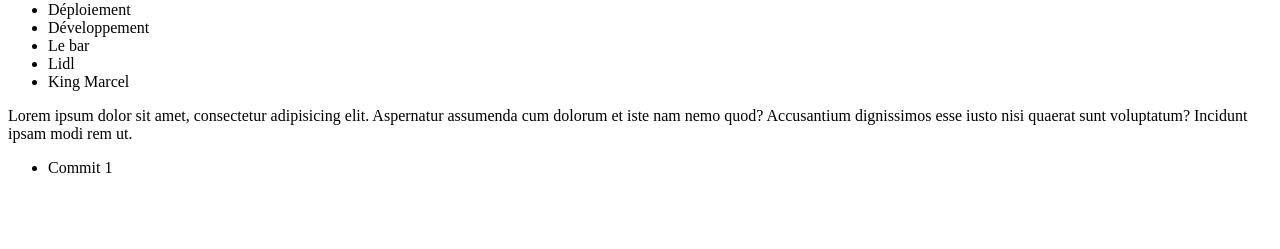
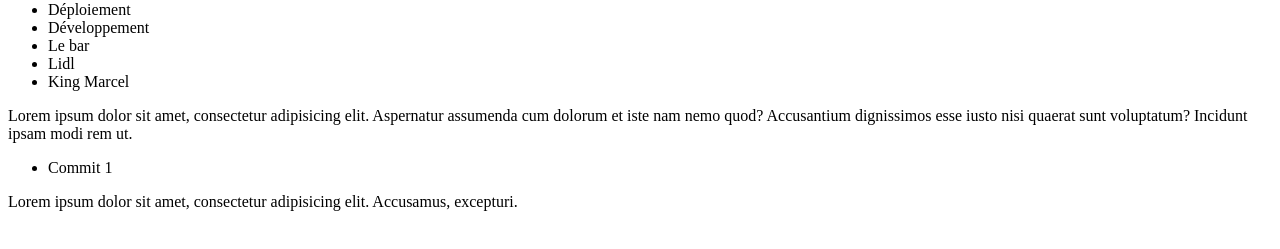
Before and after one commit to theau-goncalves/git-learn, a plain HTML site: page index.html in a window 1280 px wide. Shown: the part 79-328 px from the top of the page. Drawn offline with Linux system fonts and the light colour scheme.

Commit message:
Addd some texte

```diff
--- a/index.html
+++ b/index.html
@@ -29,5 +29,10 @@
         Commit 1
     </li>
 </ul>
+
+
+<p>
+    Lorem ipsum dolor sit amet, consectetur adipisicing elit. Accusamus, excepturi.
+</p>
 </body>
 </html>
```
